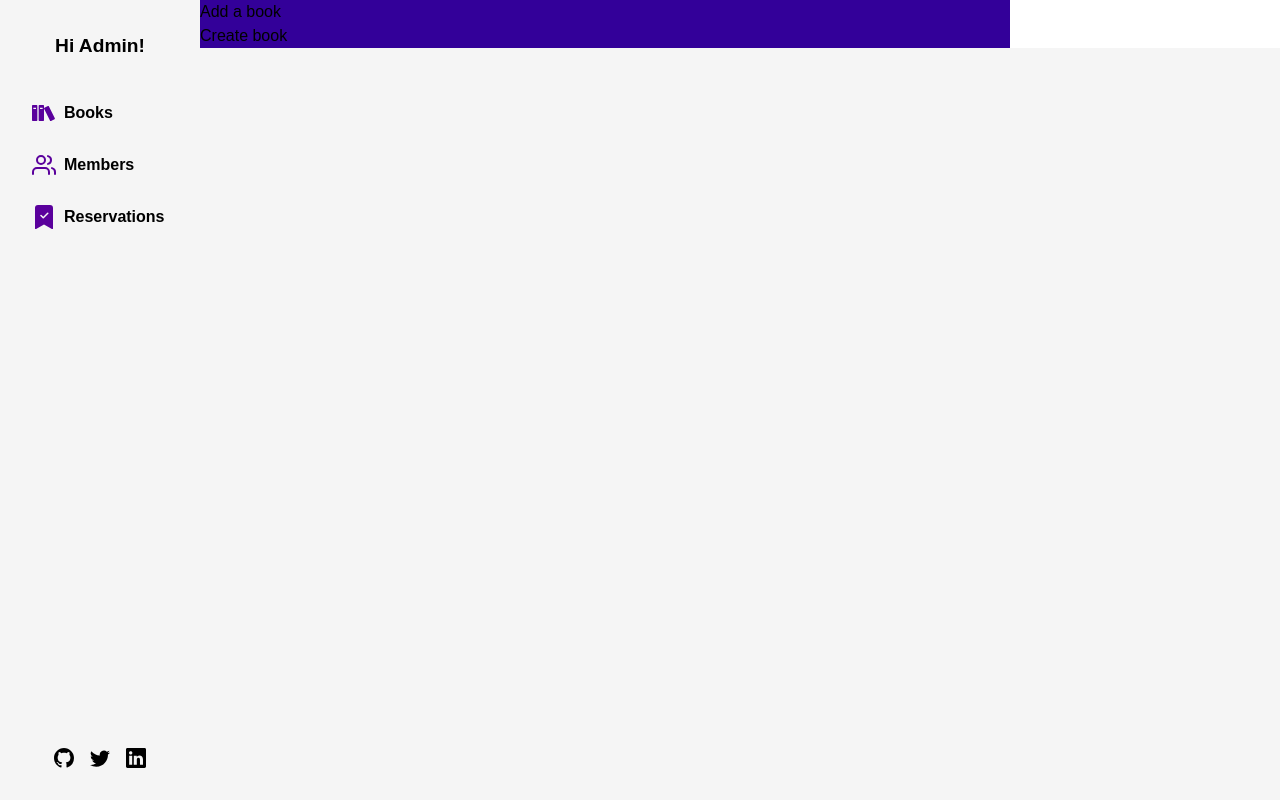
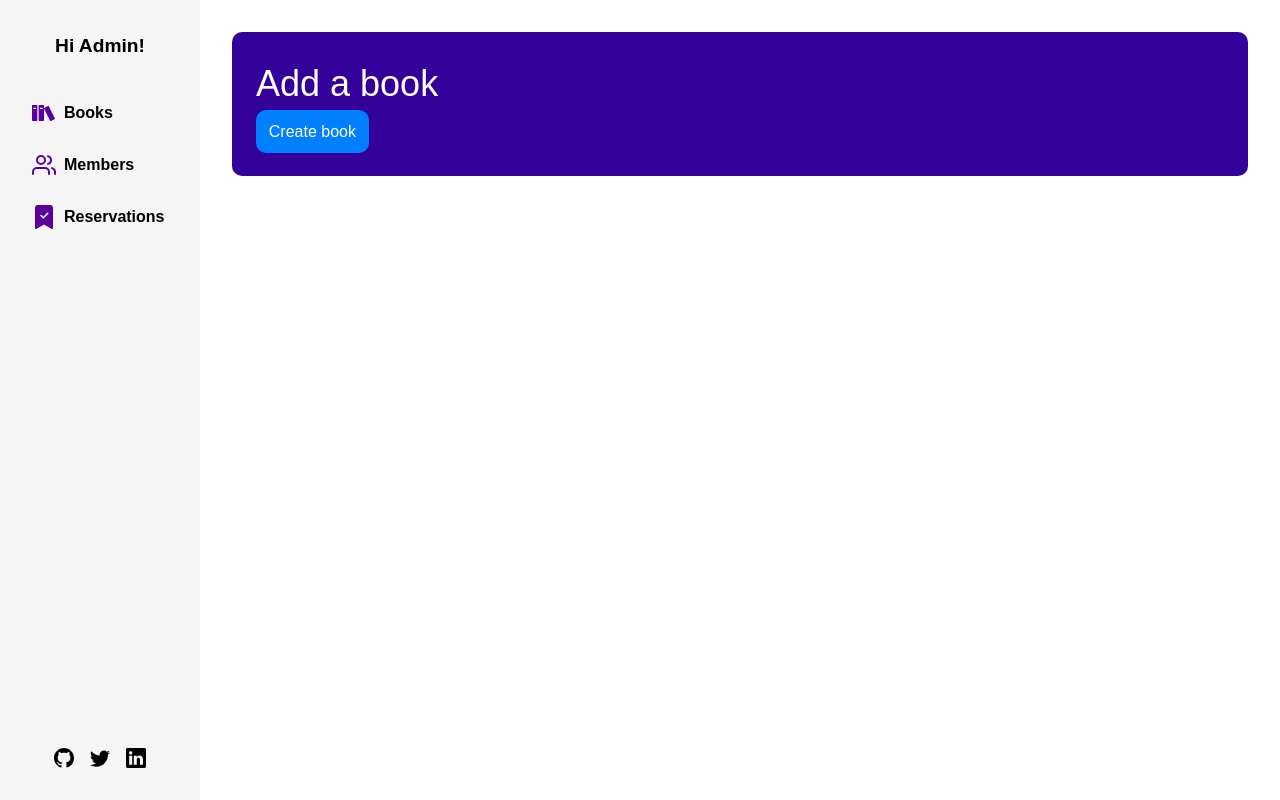
Before and after one commit to leehaney254/library_managemnt_frontend, a React (Vite) app: page / in a window 1280 px wide. Built offline with nearby package versions, Linux system fonts and the light colour scheme.

Commit message:
Feat: creat main card

```diff
--- a/src/App.css
+++ b/src/App.css
@@ -6,5 +6,7 @@
 .main_content {
   width: 100%;
   margin-left: 200px;
-  background-color: #fff;
+  background-color: #FFF;
+  padding: 2rem;
+  height: 100vh;
 }
--- a/src/components/maincard/MainCard.jsx
+++ b/src/components/maincard/MainCard.jsx
@@ -1,12 +1,13 @@
 import React from 'react'
 import { Link } from 'react-router-dom'
+import './mainCard.css'
 
 const MainCard = () => {
   return (
-    <aside className="bg-indigo w-3/4">
+    <aside className="bg-indigo maincard">
       <div>
-        <p>Add a book</p>
-        <Link to='/books/create'>Create book</Link>
+        <p className="text-4xl mb-4">Add a book</p>
+        <Link className="mainbutton" to='/books/create'>Create book</Link>
       </div>
       <div></div>
     </aside>
--- /dev/null
+++ b/src/components/maincard/mainCard.css
@@ -0,0 +1,11 @@
+.mainbutton {
+  background-color: #007FFF;
+  padding: 0.8rem;
+  border-radius: 10px;
+}
+
+.maincard {
+  color: #FFF;
+  padding: 2rem 1.5rem;
+  border-radius: 10px;
+}
--- a/tailwind.config.js
+++ b/tailwind.config.js
@@ -9,6 +9,7 @@ export default {
       colors: {
         'indigo': '#330099',
         'light-indigo': '#5a009c',
+        'azure': '#007FFF'
       },
     },
   },
```
